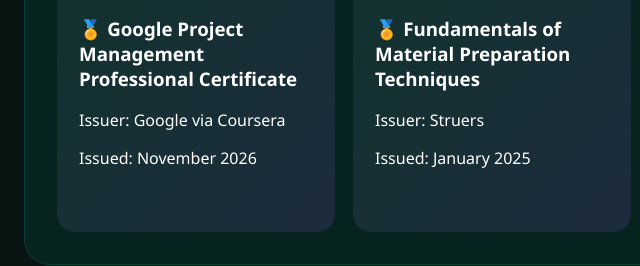
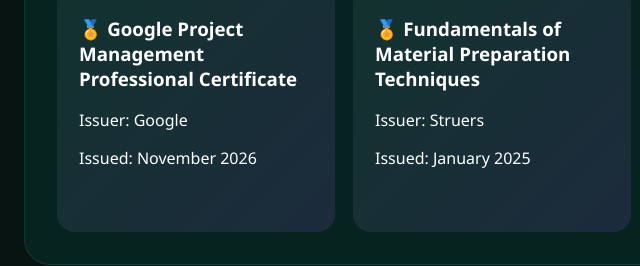
Before and after one commit to jowsiak/jakub_owsiak_project_portfolio, a plain HTML site: page index.html in a window 1280 px wide. Shown: the part 2182-2448 px from the top of the page, 0-640 px from the left. Drawn offline with Linux system fonts and the light colour scheme.

Commit message:
Update index.html

```diff
--- a/index.html
+++ b/index.html
@@ -369,7 +369,7 @@ h2{
          	src="google_coursera_logo.png"
 			alt="Google Coursera">
     	<h3>🏅 Google Project Management Professional Certificate</h3>
-    	<p>Issuer: Google via Coursera</p>
+    	<p>Issuer: Google</p>
     	<p>Issued: November 2026</p>
 	</div>
 
```
